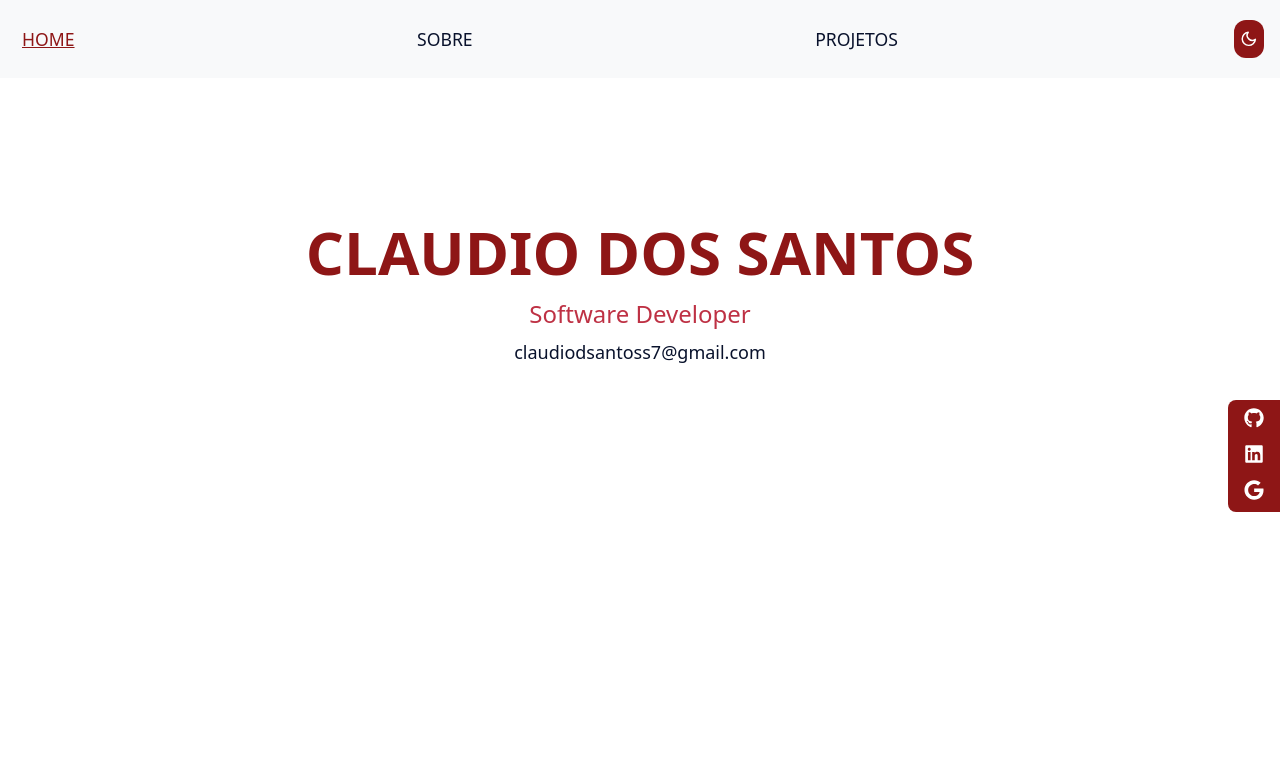
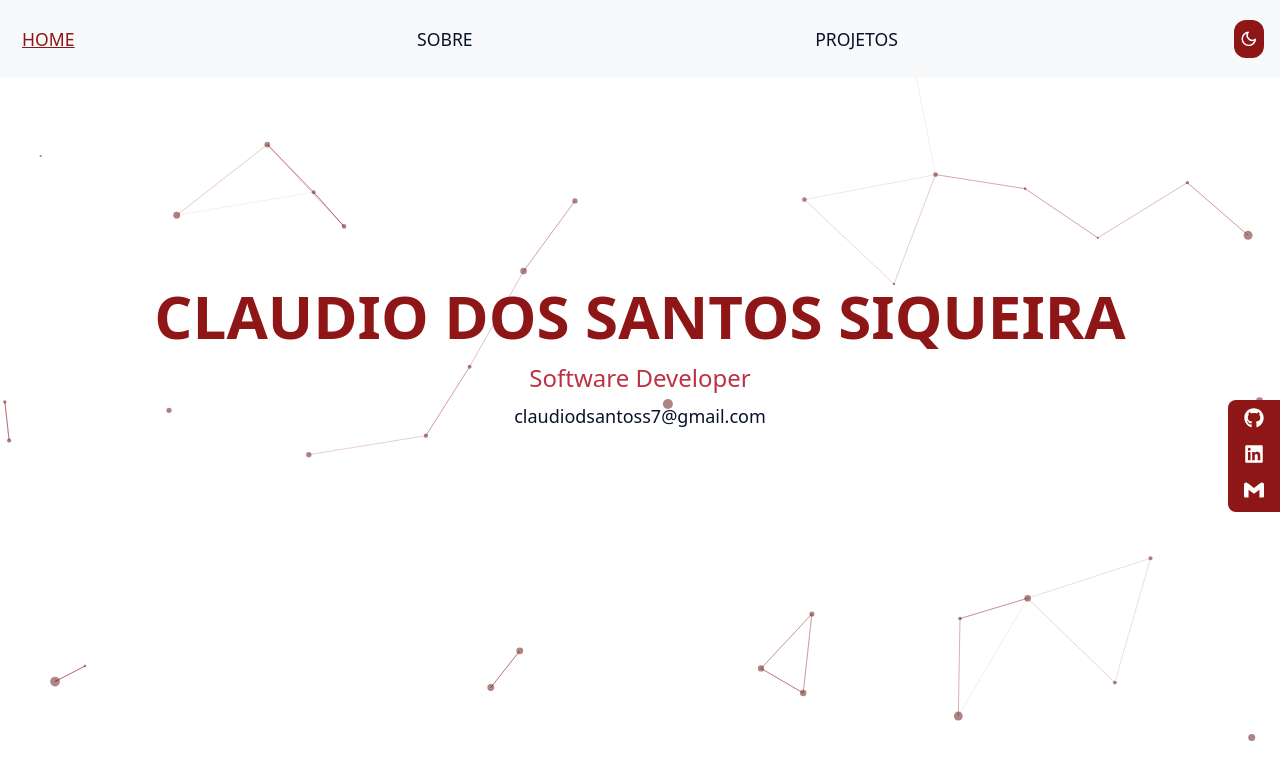
Before and after one commit to claudsaints/portifolio, a Next.js app: page / in a window 1280 px wide. Shown: the top 780 px of the page. Built offline with nearby package versions, Linux system fonts and the light colour scheme.

Commit message:
v2 update: new effect, link and fix: css and layout, screen

```diff
--- /dev/null
+++ b/app/components/EffectParticles.tsx
@@ -0,0 +1,125 @@
+'use client';
+import { useEffect, useMemo, useState } from "react";
+import Particles, { initParticlesEngine } from "@tsparticles/react";
+import {
+  type Container,
+  type ISourceOptions,
+  MoveDirection,
+  OutMode,
+} from "@tsparticles/engine";
+// import { loadAll } from "@tsparticles/all"; // if you are going to use `loadAll`, install the "@tsparticles/all" package too.
+// import { loadFull } from "tsparticles"; // if you are going to use `loadFull`, install the "tsparticles" package too.
+import { loadSlim } from "@tsparticles/slim"; // if you are going to use `loadSlim`, install the "@tsparticles/slim" package too.
+// import { loadBasic } from "@tsparticles/basic"; // if you are going to use `loadBasic`, install the "@tsparticles/basic" package too.
+
+export const EffectParticles = () => {
+  const [init, setInit] = useState(false);
+
+  // this should be run only once per application lifetime
+  useEffect(() => {
+    initParticlesEngine(async (engine) => {
+      // you can initiate the tsParticles instance (engine) here, adding custom shapes or presets
+      // this loads the tsparticles package bundle, it's the easiest method for getting everything ready
+      // starting from v2 you can add only the features you need reducing the bundle size
+      //await loadAll(engine);
+      //await loadFull(engine);
+      await loadSlim(engine);
+      //await loadBasic(engine);
+    }).then(() => {
+      setInit(true);
+    });
+  }, []);
+
+  const particlesLoaded = async (container?: Container): Promise<void> => {
+    console.log(container);
+  };
+
+  const options: ISourceOptions = useMemo(
+    () => ({
+      background: {
+        color: {
+          value: "#0d48a10",
+        },
+      },
+      fullScreen:{
+        enable: true,
+        zIndex: -1
+      },
+      zLayers: 1,
+      fpsLimit: 60,
+      interactivity: {
+        events: {
+          onClick: {
+            enable: true,
+            mode: "push",
+          },
+          onHover: {
+            enable: true,
+            mode: "repulse",
+          },
+        },
+        modes: {
+          push: {
+            quantity: 4,
+          },
+          repulse: {
+            distance: 200,
+            duration: 0.4,
+          },
+        },
+      },
+      particles: {
+        color: {
+          value: "#5e0909",
+        },
+        links: {
+          color: "#8E1616",
+          distance: 150,
+          enable: true,
+          opacity: 0.5,
+          width: 1,
+        },
+        move: {
+          direction: MoveDirection.none,
+          enable: true,
+          outModes: {
+            default: OutMode.out,
+          },
+          random: false,
+          speed: 6,
+          straight: false,
+        },
+        number: {
+          density: {
+            enable: true,
+          },
+          value: 80,
+        },
+        opacity: {
+          value: 0.5,
+        },
+        shape: {
+          type: "circle",
+        },
+        size: {
+          value: { min: 1, max: 5 },
+        },
+      },
+      detectRetina: true,
+    }),
+    [],
+  );
+
+  if (init) {
+    return (
+      <Particles
+        id="tsparticles"
+        particlesLoaded={particlesLoaded}
+        options={options}
+
+      />
+    );
+  }
+
+  return <></>;
+};
--- a/app/components/ProjectCard.tsx
+++ b/app/components/ProjectCard.tsx
@@ -29,7 +29,7 @@ function ProjectCard({ project }: ProjectProps) {
         <a className="no-underline mt-5" href={repoUrl} target="_blank" rel="noreferrer">
           <h2 className="text-3xl mt-4 uppercase font-bold">{title}</h2>
         </a>
-        <p className="mt-2 text-md  font-semibold">Tecnologias: {technologies}</p>
+        <p className="mt-2 h-12 text-md  font-semibold">Tecnologias: {technologies}</p>
         <p className="mt-2 mb-6 lg:h-8 md:12 sm:20 ">{description}</p>
 
         <div className="mt-4 flex justify-left space-x-6">
--- a/app/components/SocialMedia.tsx
+++ b/app/components/SocialMedia.tsx
@@ -1,6 +1,6 @@
 'use client';
-
-import { FaGithub, FaLinkedin, FaGoogle } from 'react-icons/fa';
+import { SiGmail } from "react-icons/si";
+import { FaGithub, FaLinkedin } from 'react-icons/fa';
 
 export default function SocialMedia() {
   const copyEmail = () => {
@@ -10,15 +10,15 @@ export default function SocialMedia() {
   };
   return (
 
-      <div className="social-media lg:visible md:visible invisible sm:invisible">
+      <div className="social-media lg:visible md:visible  invisible sm:invisible">
         <a href="https://github.com/claudsaints" target="_blank" rel="noopener noreferrer">
           <FaGithub className="text-xl text-white hover:text-gray-200 transition-colors" />
         </a>
-        <a href="https://www.linkedin.com/in/claudio-d-5b78b9260" target="_blank" rel="noopener noreferrer">
+        <a href="https://www.linkedin.com/in/claudio-siqueira-dev" target="_blank" rel="noopener noreferrer">
           <FaLinkedin className="text-xl text-white hover:text-blue-300 transition-colors" />
         </a>
         <button onClick={copyEmail}  >
-          <FaGoogle className="text-xl text-white hover:text-red-400 transition-colors" />
+          <SiGmail className="text-xl text-white hover:text-red-400 transition-colors" />
         </button>
       </div>
 
--- a/app/components/Tecnology.tsx
+++ b/app/components/Tecnology.tsx
@@ -20,15 +20,15 @@ export default function Tecnology(){
   return(
     <>
 
-      <h2 className="text-xl text-glow uppercase font-bold m-10">Tecnologias</h2>
+      <h2 className="text-xl text-glow uppercase font-bold m-6">Tecnologias</h2>
 
       <TechnologyCard tech={technologies[currentTechIndex]} />
-      <div className="flex mt-4 items-center justify-center">
+      <div className="flex mt-4 items-center mb-5 justify-center">
         {technologies.map((_, index) => (
           <button
             key={index}
             onClick={() => setCurrentTechIndex(index)}
-            className={`w-3 h-3 mx-1 rounded-full border-2 border-black ${
+            className={`w-3 h-3 mx-1 rounded-full border-2 border-black mb-5 ${
               index === currentTechIndex ? "bg-white" : "bg-gray-500"
             }`}
           ></button>
--- a/app/components/TecnologyCard.tsx
+++ b/app/components/TecnologyCard.tsx
@@ -3,7 +3,7 @@ import { motion } from 'framer-motion';
 
 function TechnologyCard({ tech }: { tech: { icon: string; title: string; description: string } }){
   return (
-    <motion.div className="flex flex-col items-center justify-center h-full w-full  p-6 rounded-lg shadow-lg   ">
+    <motion.div className="flex flex-col items-center justify-center  w-full  p-6 rounded-lg shadow-lg   ">
       <img src={tech.icon} alt={tech.title} className="w-32 h-32 mb-4" />
       <h3 className="text-xl font-semibold">{tech.title}</h3>
       <p className="text-center">{tech.description}</p>
--- a/app/globals.css
+++ b/app/globals.css
@@ -4,7 +4,7 @@
 
 
 body {
-  @apply m-0 font-sans text-[1.1rem] antialiased;
+  @apply m-0 font-sans text-[1.1rem] antialiased h-screen w-screen;
   -webkit-font-smoothing: antialiased;
   -moz-osx-font-smoothing: grayscale;
 }
@@ -32,7 +32,7 @@ p, a, h1, h2, h3, h4, h5, label, button {
 
 
 .navigation-bar {
-  @apply flex justify-between bg-[#0d1116];
+  @apply flex justify-between z-10 bg-[#0d1116];
 
   button {
     @apply text-[1.1rem] font-sans uppercase px-[6px] py-[10px];
@@ -59,7 +59,7 @@ p, a, h1, h2, h3, h4, h5, label, button {
 }
 
 .social-media {
-  @apply absolute bottom-2/4 top-2/4 right-0 flex flex-col items-center gap-4 bg-glow h-28 py-2 px-4 rounded-tl-lg rounded-bl-lg;
+  @apply absolute bottom-2/4 top-2/4 opacity-100 right-0 flex flex-col items-center gap-4 bg-glow h-28 py-2 px-4 rounded-tl-lg rounded-bl-lg  lg:opacity-100 md:opacity-50;
 }
 
 
@@ -127,11 +127,11 @@ p, a, h1, h2, h3, h4, h5, label, button {
 }
 
 .zoom {
-  @apply rounded-[5px] transition-transform duration-[200ms] mx-auto;
+  @apply rounded-[5px] transition-transform duration-[200ms] mx-auto shadow-md;
 }
 
 .zoom:hover {
-  @apply scale-105;
+  @apply scale-105 shadow-sm;
 }
 @media (max-width: 700px) {
   .projects-container {
--- a/app/page.tsx
+++ b/app/page.tsx
@@ -1,19 +1,22 @@
 /* eslint-disable @next/next/no-img-element */
 "use client";
 import { motion } from 'framer-motion';
+import { EffectParticles } from './components/EffectParticles';
+
 
 
 export default function Home() {
    return (
      <>
-       <main className="container mx-auto flex flex-col items-center justify-center pt-20">
+        <EffectParticles/>
+       <main className="container h-2/4 mx-auto my-auto flex flex-col items-center justify-center lg:mb-0 lg:mx-auto md:my-20  sm:mb-0">
          <motion.h1
            className="text-6xl font-bold text-center text-glow uppercase"
            initial={{ opacity: 0, y: -50 }}
            animate={{ opacity: 1, y: 0 }}
            transition={{ duration: 1 }}
          >
-           Claudio Dos Santos
+           Claudio Dos Santos Siqueira
          </motion.h1>
          <motion.p
            className="text-2xl font-medium mt-4 text-center text-c_glow"
```
Also changed, not shown: app/data/project.ts (+20 -20 lines), package.json (+6 -2 lines), public/logo_corn.png, 1 other file (tests, documents, lock files or other folders).
